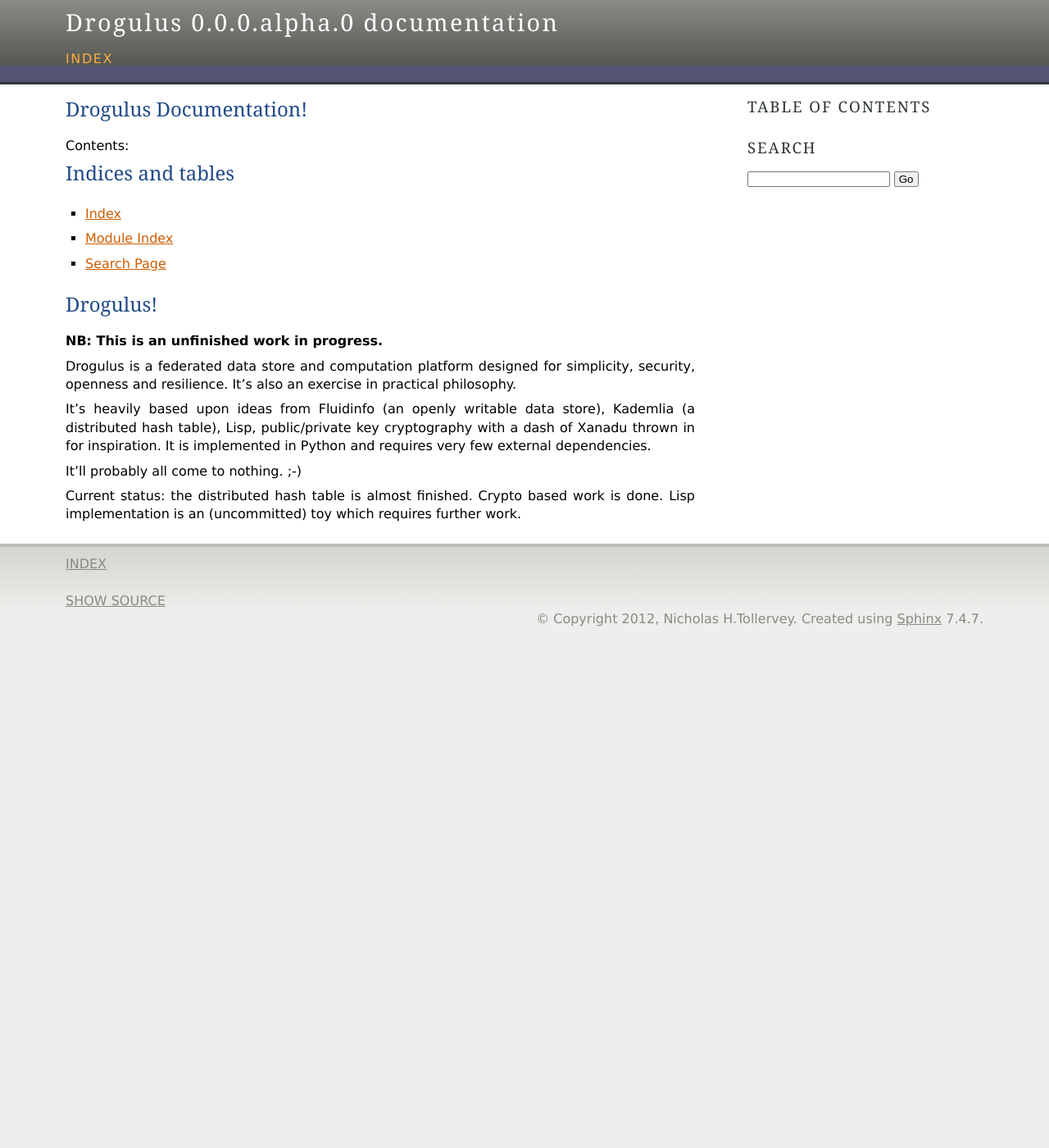
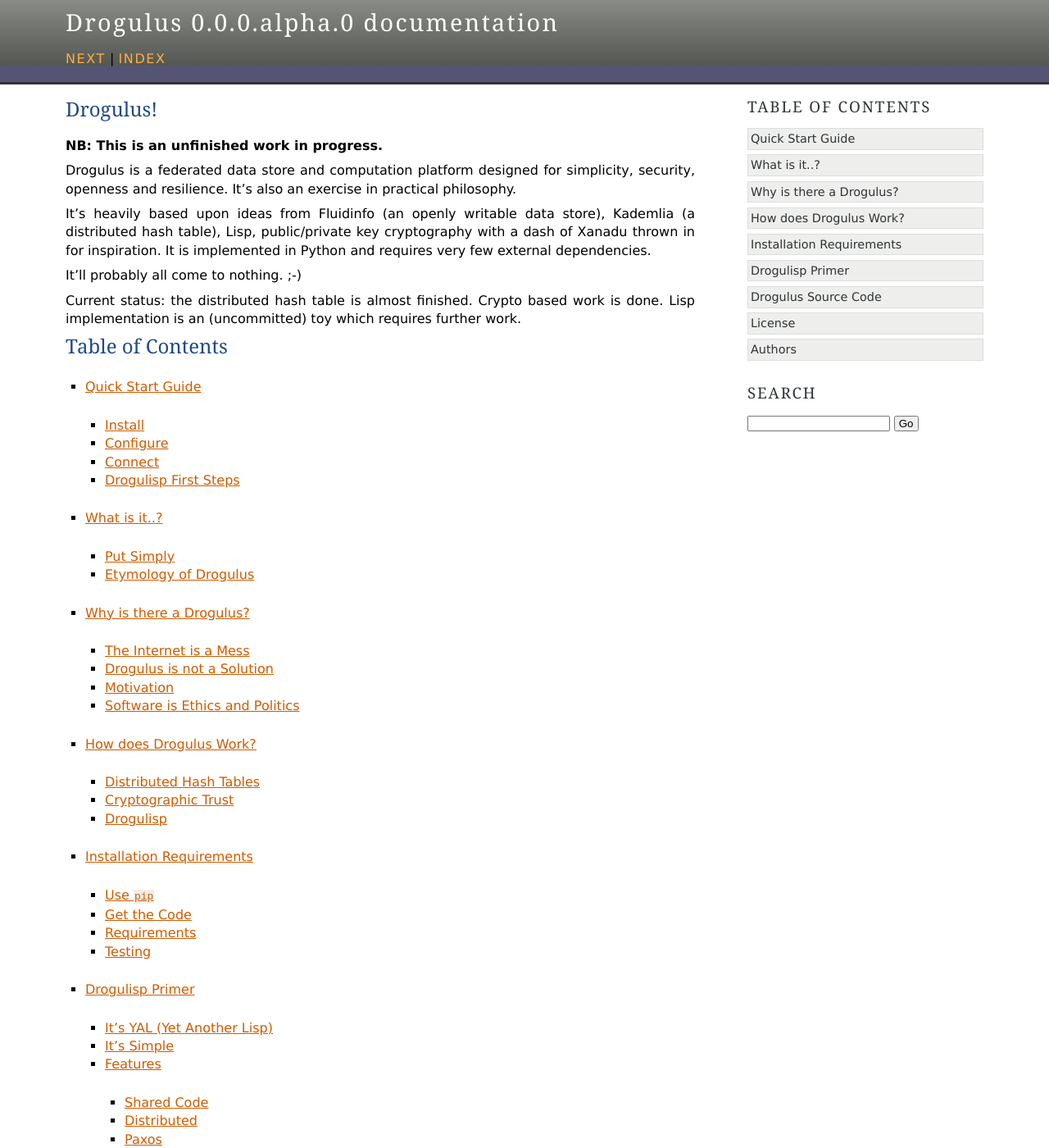
Before and after one commit to ntoll/drogulus, a Sphinx documentation site: the page built from docs/index.rst, in a window 1280 px wide and 1400 px high. Shown: the whole window at 82% size. Built offline with Sphinx 7.4.7, drawn with Linux system fonts in a browser that asks for light colours; some of the changed text lies outside the part shown.

Commit message:
Quite a lot of work to get the Sphinx based docs working in a nice way. Lots of gaps to fill, although the ToC is a good outline of what's to come.

```diff
--- /dev/null
+++ b/docs/api/drogulisp.rst
@@ -0,0 +1 @@
+.. include:: ../../drogulus/drogulisp/README.rst
--- /dev/null
+++ b/docs/api/index.rst
@@ -0,0 +1,17 @@
+.. include:: ../../drogulus/README.rst
+
+.. toctree::
+    :maxdepth: 2
+
+    dht
+    drogulisp
+
+``drogulus.drogulus``
+---------------------
+.. automodule:: drogulus.drogulus
+    :members:
+
+``drogulus.version``
+--------------------
+.. automodule:: drogulus.version
+    :members:
--- /dev/null
+++ b/docs/authors.rst
@@ -0,0 +1,4 @@
+Authors
+=======
+
+.. include:: ../AUTHORS
--- /dev/null
+++ b/docs/drogulisp.rst
@@ -0,0 +1,27 @@
+Drogulisp Primer
+++++++++++++++++
+
+It's YAL (Yet Another Lisp)
+===========================
+
+TBD
+
+It's Simple
+===========
+
+TBD
+
+Features
+========
+
+Shared Code
+-----------
+
+Distributed
+-----------
+
+Paxos
+-----
+
+Asyncronous
+-----------
--- /dev/null
+++ b/docs/how.rst
@@ -0,0 +1,17 @@
+How does Drogulus Work?
++++++++++++++++++++++++
+
+Distributed Hash Tables
+=======================
+
+TBD
+
+Cryptographic Trust
+===================
+
+TBD
+
+Drogulisp
+=========
+
+TBD
--- a/docs/index.rst
+++ b/docs/index.rst
@@ -1,16 +1,17 @@
-Drogulus Documentation!
-=======================
+.. include:: ../README.rst
 
-Contents:
+Table of Contents
+=================
 
 .. toctree::
-   :maxdepth: 2
+    :maxdepth: 3
 
-Indices and tables
-==================
-
-* :ref:`genindex`
-* :ref:`modindex`
-* :ref:`search`
-
-.. include:: ../README.rst
+    start
+    what
+    why
+    how
+    install
+    drogulisp
+    api/index
+    license
+    authors
--- /dev/null
+++ b/docs/install.rst
@@ -0,0 +1,38 @@
+Installation Requirements
++++++++++++++++++++++++++
+
+Use ``pip``
+===========
+
+To install the project either use a tool such as pip to download the latest
+version from PyPI::
+
+    $ pip install -U drogulus
+
+Get the Code
+============
+
+Or clone/download the source code and run the following command::
+
+    $ python setup.py install
+
+If required, you can install the requirements with the following command::
+
+    $ pip install -r requirements.txt
+
+Requirements
+============
+
+Drogulus currently only relies upon PyCrypto, Twisted and MessagePack. Please
+see these project's websites for more information:
+
+* https://www.dlitz.net/software/pycrypto/
+* http://twistedmatrix.com/
+* http://msgpack.org/
+
+Testing
+=======
+
+To run the test suite ensure you have the requirements installed and type::
+
+    $ trial tests
--- /dev/null
+++ b/docs/license.rst
@@ -0,0 +1,17 @@
+License
+=======
+
+Copyright (C) 2012 Nicholas H.Tollervey.
+
+This program is free software: you can redistribute it and/or modify
+it under the terms of the GNU Affero General Public License as published by
+the Free Software Foundation, either version 3 of the License, or
+(at your option) any later version.
+
+This program is distributed in the hope that it will be useful,
+but WITHOUT ANY WARRANTY; without even the implied warranty of
+MERCHANTABILITY or FITNESS FOR A PARTICULAR PURPOSE.  See the
+GNU Affero General Public License for more details.
+
+You should have received a copy of the GNU Affero General Public License
+along with this program.  If not, see <http://www.gnu.org/licenses/>.
--- /dev/null
+++ b/docs/start.rst
@@ -0,0 +1,22 @@
+Quick Start Guide
++++++++++++++++++
+
+Install
+=======
+
+TBD
+
+Configure
+=========
+
+TBD
+
+Connect
+=======
+
+TBD
+
+Drogulisp First Steps
+=====================
+
+TBD
--- /dev/null
+++ b/docs/what.rst
@@ -0,0 +1,83 @@
+What is it..?
++++++++++++++
+
+Put Simply
+==========
+
+Drogulus is a federated, decentralized, openly writable yet
+easily searchable information store and distributed computation platform that
+includes mechanisms for privacy, provenance and trust via public/private key
+technology.
+
+Being federated (the system consists of many independent but collaborating
+entities) and decentralized (no entity is more important than any of the others)
+ensures users are free from a central authority that might desire to control
+their use of the system. This is a decision that reflects Berlin's concept of
+negative liberty.
+
+Being openly writable ensures no user is barred from the system. All users are
+free to contribute, change, enhance and expand the system. This reflects
+Berlin's concept of positive liberty.
+
+Being a computation platform means users can explore the information stored via
+Drogulus without having to rely on others to provide such services. This
+reflects both positive and negative concepts of liberty: the freedom to process
+information whilst being free from a broker for such computation (the facility
+is built in).
+
+Being a distributed computation platform enables users to do something useful
+with the information they find via Drogulus. By distributed computation I mean
+running programs on the shared resources that Drogulus provides. This
+facilitates acting on information obtained via Drogulus in order to exercise
+autonomy.
+
+Having a mechanism for privacy, provenance and trust makes it possible to save
+information via Drogulus without fear of having it made public, ensures you know
+the source of any information obtained via Drogulus and allows you to share
+your information with only those that you trust. It ensures users of Drogulus
+know who each other are and retain control of their information without needing
+to rely on external parties.
+
+Etymology of Drogulus
+=====================
+
+I've always thought that "Drogulus" is a catchy name for a project. I first
+heard of the term whilst driving through the Lake District in the early hours of
+the morning during a trip on my honeymoon in 1997. BBC Radio 4 was
+re-broadcasting the debate I mention below.
+
+Here's the story of its origin:
+
+A drogulus is an entity whose presence is unverifiable, because it has no
+physical effects.
+
+The atheist philosopher A.J. Ayer coined it as a way of ridiculing the belief
+system of Jesuit philosopher Frederick Copleston.
+
+In 1949 Ayer and Copleston took part in a radio debate about the existence of
+God. The debate then went back and forth, until Ayer came up with the following
+as a way of illustrating the point that Copleston's metaphysics had no content
+because there was no way of testing the truth of metaphysical assertions. He
+said:
+
+    "I say, 'There's a "drogulus" over there,' and you say, 'What?' and I say,
+    'drogulus' and you say 'What's a drogulus?' Well, I say, 'I can't describe
+    what a drogulus is, because it's not the sort of thing you can see or
+    touch, it has no physical effects of any kind, but it's a disembodied
+    being.' And you say, 'Well how am I to tell if it's there or it's not
+    there?' and I say, 'There's no way of telling. Everything's just the same
+    if it's there or it's not there. But the fact is it's there. There's a
+    drogulus there standing just behind you, spiritually behind you.' Does that
+    makes sense?"
+
+Of course, the natural answer Ayer was waiting for was "No, of course it
+doesn't make sense." Therefore, the implication would be that metaphysics is
+like the "drogulus" ~ a being which cannot be seen and has no perceptible
+effects. If Ayer can get to that point, he can claim that any kind of belief
+in the Christian God or in metaphysical principles in general is really
+contrary to our logical and scientific understanding of the world.
+
+This appealed greatly to our sense of humour and we ended up talking about the
+debate for most of the rest of our journey.
+
+Happy days..! :-)
--- a/docs/motivation.rst
+++ b/docs/why.rst
@@ -1,35 +1,8 @@
+Why is there a Drogulus?
+++++++++++++++++++++++++
 
-Installation Requirements
-+++++++++++++++++++++++++
-
-To install the project either use a tool such as pip to download the latest
-version from PyPI::
-
-    $ pip install -U drogulus
-
-Or clone/download the source code and run the following command::
-
-    $ python setup.py install
-
-If required, you can install the requirements with the following command::
-
-    $ pip install -r requirements.txt
-
-Drogulus currently only relies upon PyCrypto, Twisted and MessagePack. Please
-see these project's websites for more information:
-
-* https://www.dlitz.net/software/pycrypto/
-* http://twistedmatrix.com/
-* http://msgpack.org/
-
-To run the test suite ensure you have the requirements installed and type::
-
-    $ trial tests
-
-What Problems does Drogulus Address?
-++++++++++++++++++++++++++++++++++++
-
-The Internet is a mess:
+The Internet is a Mess
+======================
 
 The World-Wide Web has become a ghetto of walled gardens built upon years of
 technological compromise. DNS (used to link domain names with their host
@@ -77,7 +50,7 @@
 use name.
 
 Drogulus is not a Solution
-++++++++++++++++++++++++++
+==========================
 
 Rather, it is a utopian alternative undertaken in the spirit of asking "what's
 the worst that could happen?":
@@ -116,7 +89,7 @@
 All interactions are asynchronous.
 
 Motivation
-++++++++++
+==========
 
 Autonomy ~ literally, "autos" (self) "homos" (rule or law) is a favorite word
 of mine.
@@ -191,7 +164,7 @@
 What has this got to do with software?
 
 Software is Ethics and Politics
-+++++++++++++++++++++++++++++++
+===============================
 
 So much of our world is (and will be even more) controlled by computers and the
 software running on them. Whoever controls the computers controls how things
--- a/drogulus/version.py
+++ b/drogulus/version.py
@@ -19,7 +19,7 @@
 # along with this program.  If not, see <http://www.gnu.org/licenses/>.
 
 
-# MAJOR, MINOR, RELEASE, STATUS [alpha, beta, final], VERSION
+#: MAJOR, MINOR, RELEASE, STATUS [alpha, beta, final], VERSION
 VERSION = (0, 0, 0, 'alpha', 0)
 
 
```
Also changed, not shown: other parts of docs/why.rst (+0 -81 lines), docs/api.rst (deleted, +0 -76 lines), docs/api/dht.rst (added, +56 -0 lines), drogulus/README.rst, drogulus/dht/README.rst, drogulus/drogulisp/README.rst.
